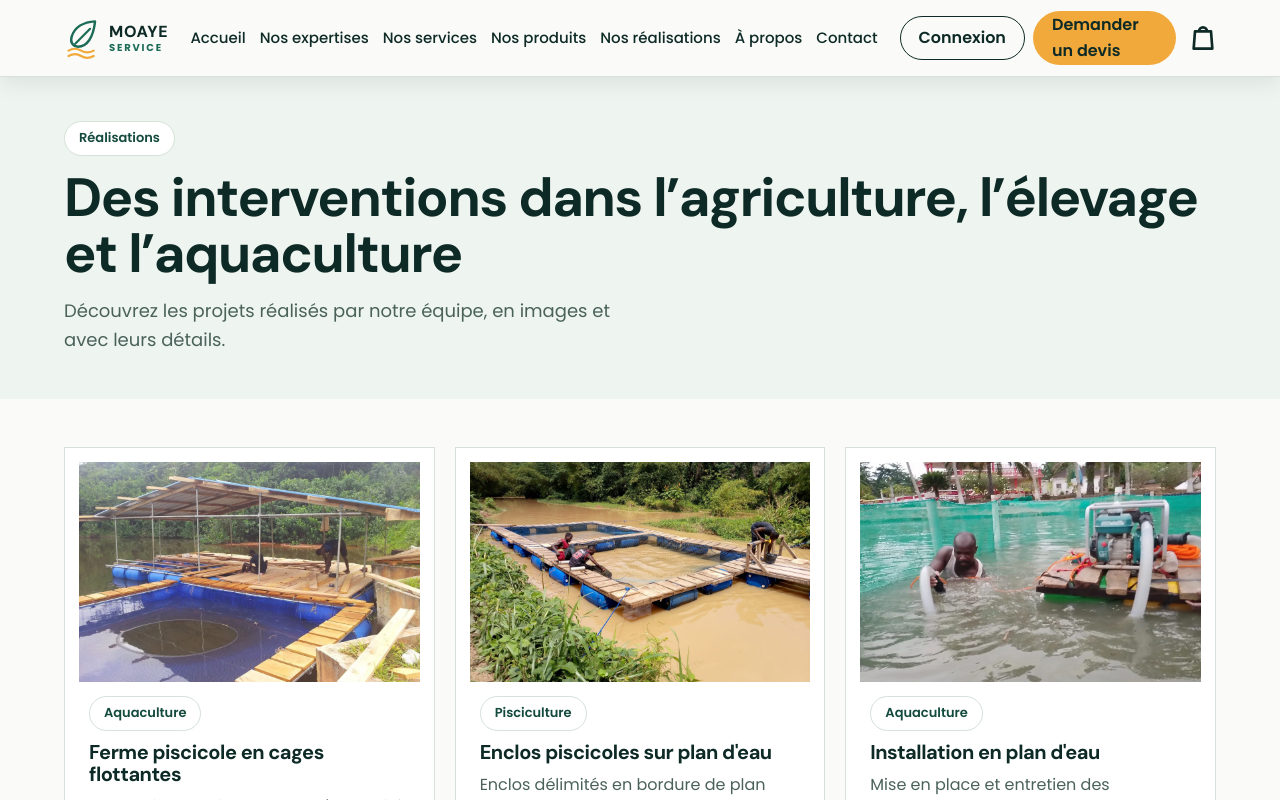
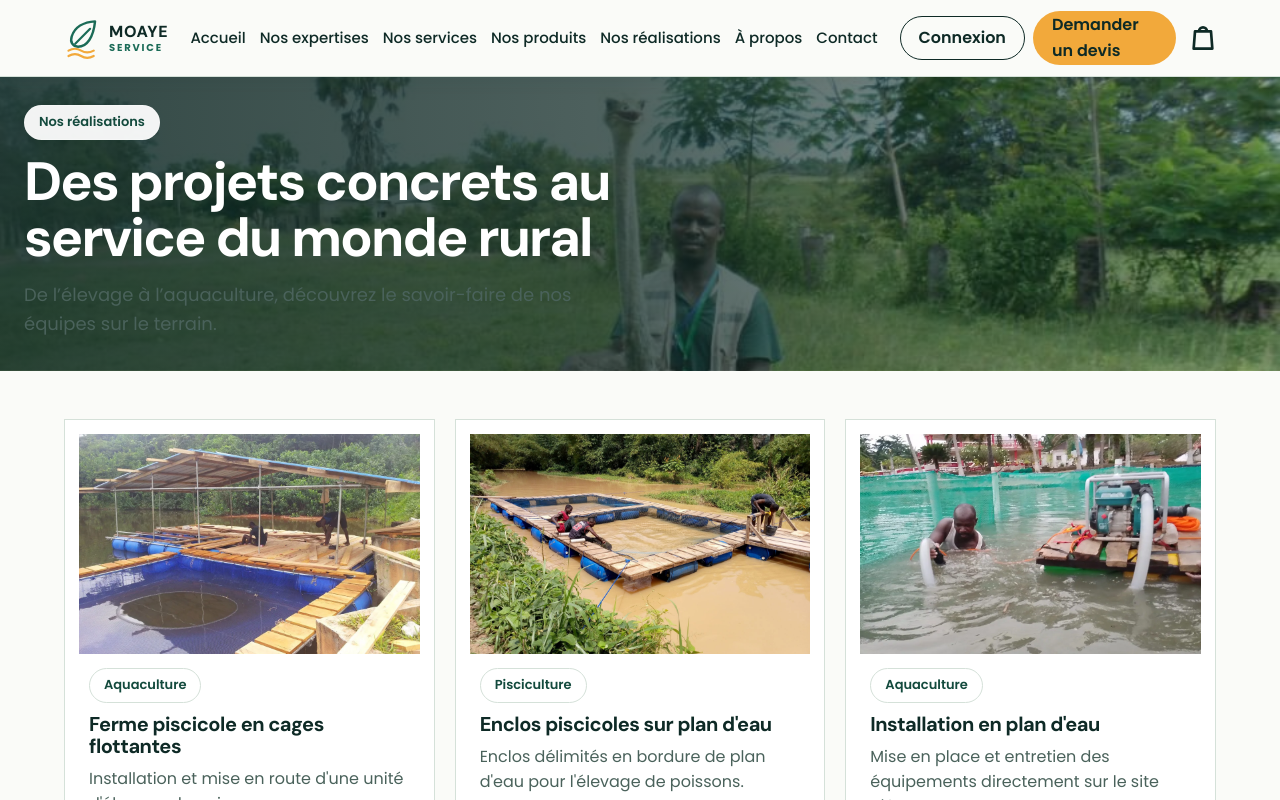
Before and after one commit to MOAYESERVICE/Moaye-Service_, a Next.js app in the folder frontend/: page /realisations in a window 1280 px wide. Shown: the top 800 px of the page. Built offline with nearby package versions, Linux system fonts and the light colour scheme; no server answers.

Commit message:
Mettre à jour le bandeau des réalisations

```diff
--- a/frontend/app/(public)/realisations/page.tsx
+++ b/frontend/app/(public)/realisations/page.tsx
@@ -25,11 +25,11 @@ async function RealisationsList() {
 export default function RealisationsPage() {
   return (
     <main>
-      <section className="page-hero">
+      <section className="page-hero realisations-hero">
         <div className="wrap stack" style={{ paddingTop: 44, paddingBottom: 44, gap: 14 }}>
-          <span className="tag">Réalisations</span>
-          <h1>Des interventions dans l’agriculture, l’élevage et l’aquaculture</h1>
-          <p>Découvrez les projets réalisés par notre équipe, en images et avec leurs détails.</p>
+          <span className="tag">Nos réalisations</span>
+          <h1>Des projets concrets au service du monde rural</h1>
+          <p>De l’élevage à l’aquaculture, découvrez le savoir-faire de nos équipes sur le terrain.</p>
         </div>
       </section>
       <section className="section"><Suspense fallback={<p className="wrap muted" role="status">Chargement des réalisations…</p>}><RealisationsList /></Suspense></section>
--- a/frontend/app/globals.css
+++ b/frontend/app/globals.css
@@ -103,9 +103,11 @@ a{color:var(--green)} a:hover{color:var(--green-dark)}
 }
 .product-order-message{margin:8px 0 0;text-align:center;color:var(--green-dark);font-size:15px;line-height:1.6;font-weight:500}
 .project-card-title{font-size:20px;font-weight:700}
+.projects-section-cta{display:flex;justify-content:center;margin-top:28px}
 .project-card-title a{color:var(--ink);text-decoration:none}
 .project-card-title a:hover{color:var(--green-dark);text-decoration:none}
 .project-card-title a:focus-visible{outline:2px solid var(--green);outline-offset:3px;border-radius:3px}
+@media(max-width:640px){.projects-section-cta{margin-top:20px}.projects-section-cta .btn{width:100%;max-width:340px}}
 .realisation-card,.realisation-card .pic-box{border-radius:0}
 .method-step-card{border-radius:8px;transition:box-shadow .18s ease,border-color .18s ease}
 .method-step-card:hover{transform:none;box-shadow:0 8px 18px rgba(14,42,38,.07)}
@@ -311,10 +313,16 @@ a{color:var(--green)} a:hover{color:var(--green-dark)}
 
 /* Expertise */
 .page-hero{background:var(--mist)}
+.realisations-hero{position:relative;overflow:hidden;background-color:var(--ink);background-image:linear-gradient(90deg,rgba(10,36,32,.84) 0%,rgba(10,36,32,.72) 48%,rgba(10,36,32,.35) 100%),url("/realisations-elevage.jpg");background-position:center 35%;background-size:cover;color:#fff}
+.realisations-hero .wrap{position:relative;z-index:1;max-width:1440px;padding-top:28px!important;padding-bottom:32px!important}
+.realisations-hero .tag{align-self:flex-start;border-color:rgba(255,255,255,.32);background:rgba(255,255,255,.94);color:var(--green-dark)}
+.realisations-hero h1{max-width:24ch;color:#fff;font-size:clamp(36px,4.4vw,58px);line-height:1.04;letter-spacing:-.035em;text-wrap:balance}
+.realisations-hero p{max-width:58ch;color:rgba(255,255,255,.9);font-size:clamp(16px,1.5vw,21px);line-height:1.65}
 .page-hero-inner{display:flex;flex-wrap:wrap;align-items:center;gap:48px;padding-top:56px;padding-bottom:64px}
 .page-hero-inner > *{flex:1 1 420px;min-width:0}
 .page-hero h1{font-size:clamp(34px,4.6vw,54px);line-height:1.05;font-weight:700}
 .page-hero p{margin:0;font-size:18px;line-height:1.6;color:var(--muted);max-width:560px}
+@media(max-width:640px){.realisations-hero{background-image:linear-gradient(90deg,rgba(10,36,32,.82),rgba(10,36,32,.58)),url("/realisations-elevage.jpg");background-position:center 48%}.realisations-hero .wrap{padding-top:24px!important;padding-bottom:28px!important}.realisations-hero h1{max-width:20ch;font-size:clamp(32px,8.5vw,40px)}}
 .quote-hero{background-color:var(--ink);background-image:linear-gradient(90deg,rgba(14,42,38,.84) 0%,rgba(14,42,38,.68) 48%,rgba(14,42,38,.5) 100%),url("/parlonPRojet.jpg");background-position:center 55%;background-size:cover;background-repeat:no-repeat;color:#fff}
 .quote-hero .tag{background:rgba(255,255,255,.92);border-color:rgba(255,255,255,.76);color:var(--green-dark)}
 .quote-hero h1{color:#fff}
@@ -563,7 +571,7 @@ textarea.inp{padding:12px 16px;min-height:150px;resize:vertical;line-height:1.5}
 @media(max-width:420px){
   .auth-page:has(.auth-shell-customer){padding:14px 12px}
   .auth-aside{min-height:180px;padding:18px 20px}
-  .auth-aside-content{padding:18px 0 0}
+  .auth-aside-content{padding:18px 0 12px}
   .auth-aside-content h2{max-width:20ch;font-size:22px}
   .auth-aside-content ul,.auth-aside-foot{display:none}
   .auth-panel{padding:26px 22px}
```
Also changed, not shown: frontend/public/realisations-elevage.jpg (added).
